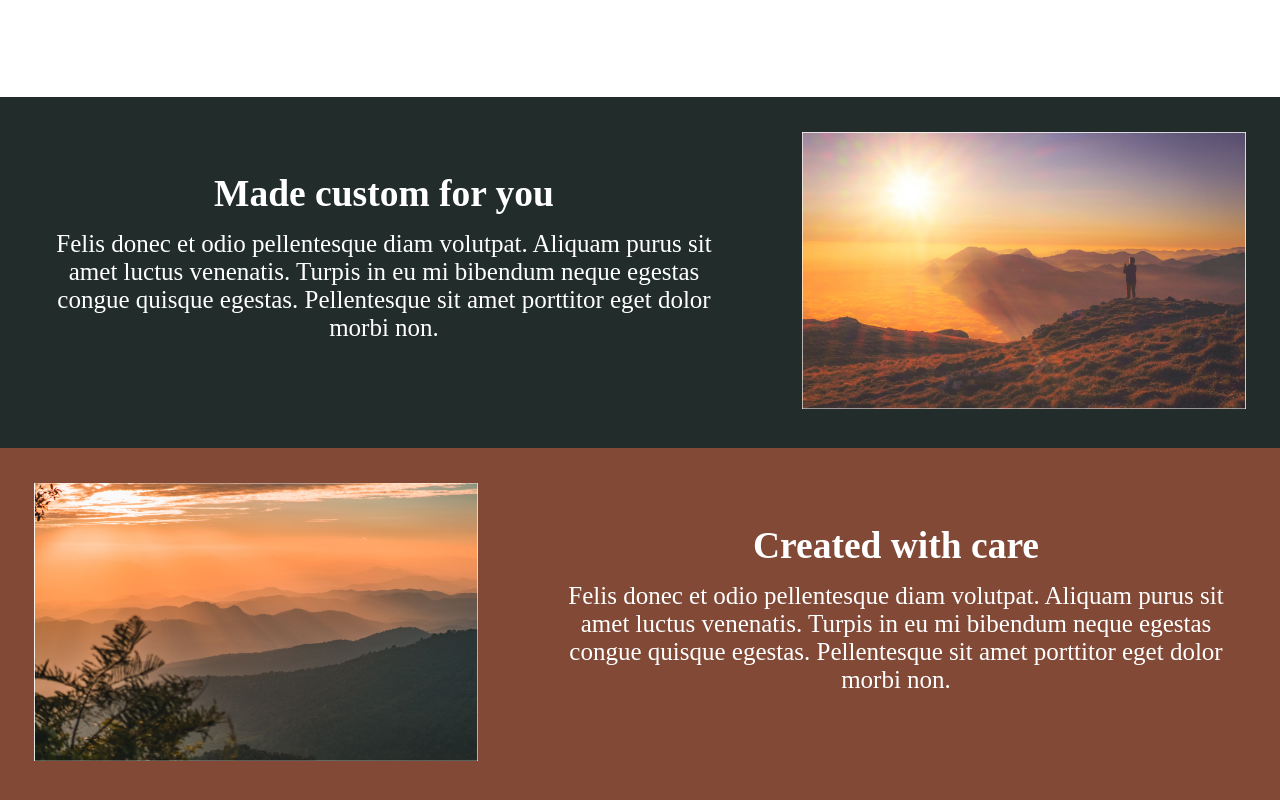
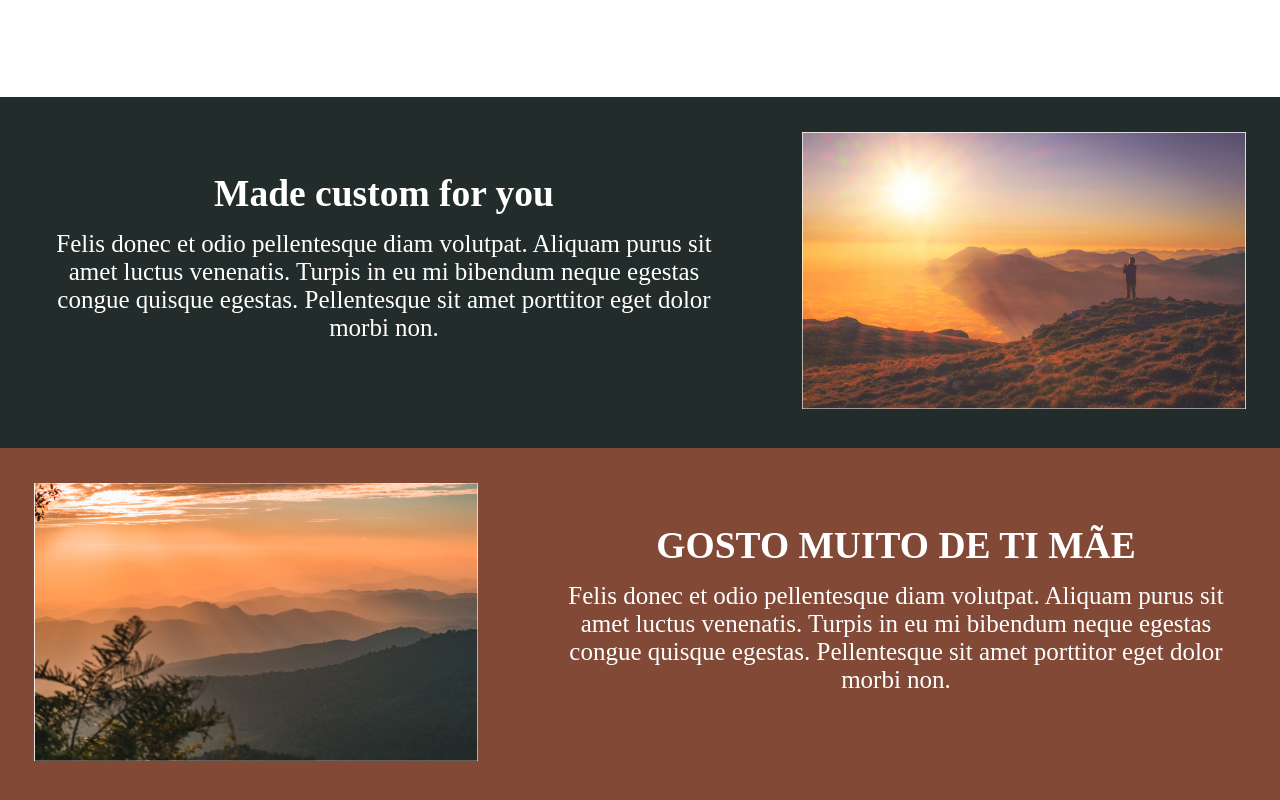
Before and after one commit to Bernardoaxe/test.github.io, a plain HTML site: page index.html in a window 1280 px wide. Shown: the part 618-1418 px from the top of the page. Drawn offline with Linux system fonts and the light colour scheme.

Commit message:
Update index.html

```diff
--- a/index.html
+++ b/index.html
@@ -48,7 +48,7 @@
                 <img src="images/image-02.jpg" alt="">
             </div>
             <div class="second-text">
-                <h2>Created with care</h2>
+                <h2>GOSTO MUITO DE TI MÃE</h2>
                 <p>Felis donec et odio pellentesque diam volutpat. Aliquam
                         purus sit amet luctus venenatis. Turpis in eu mi
                         bibendum neque egestas congue quisque egestas.
```
